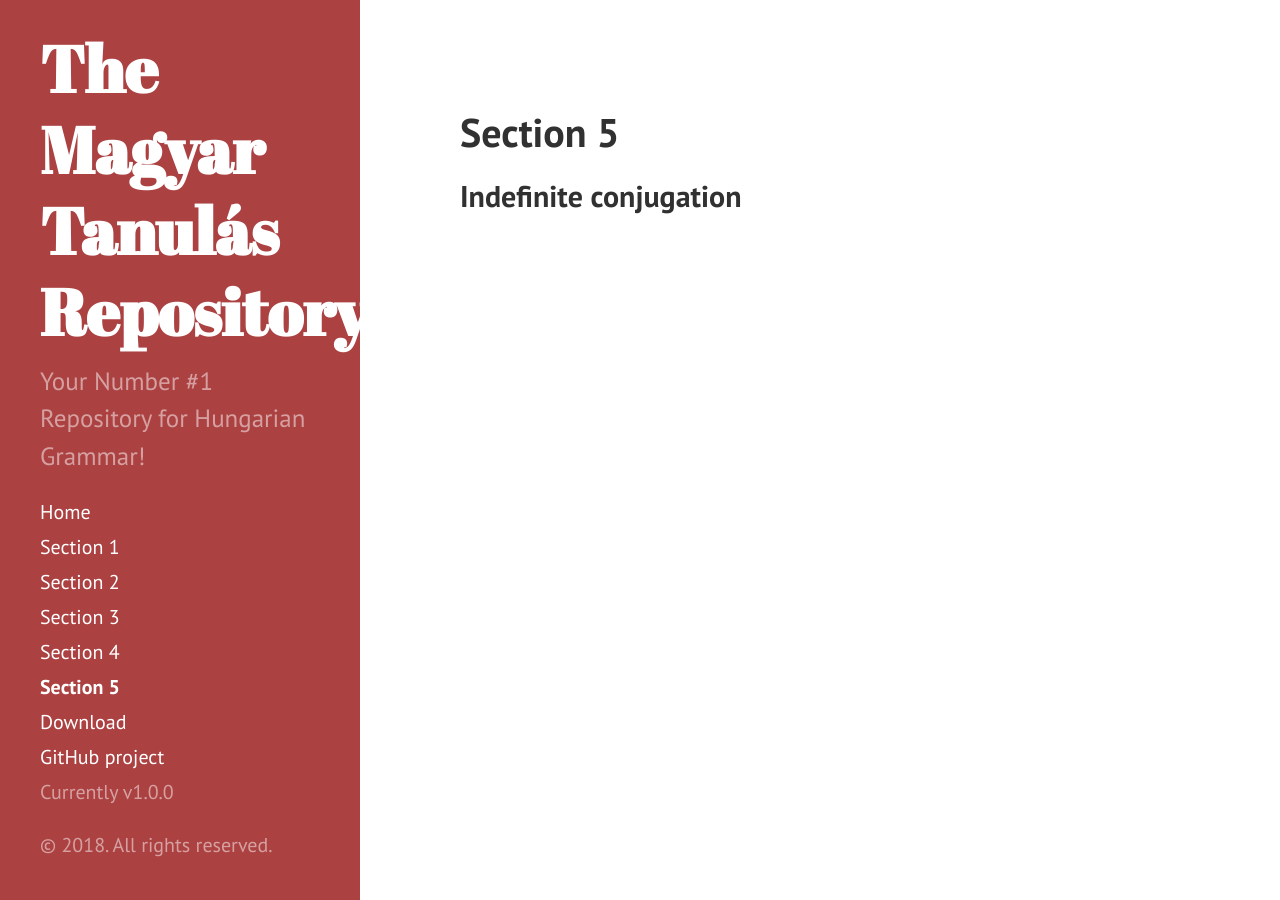
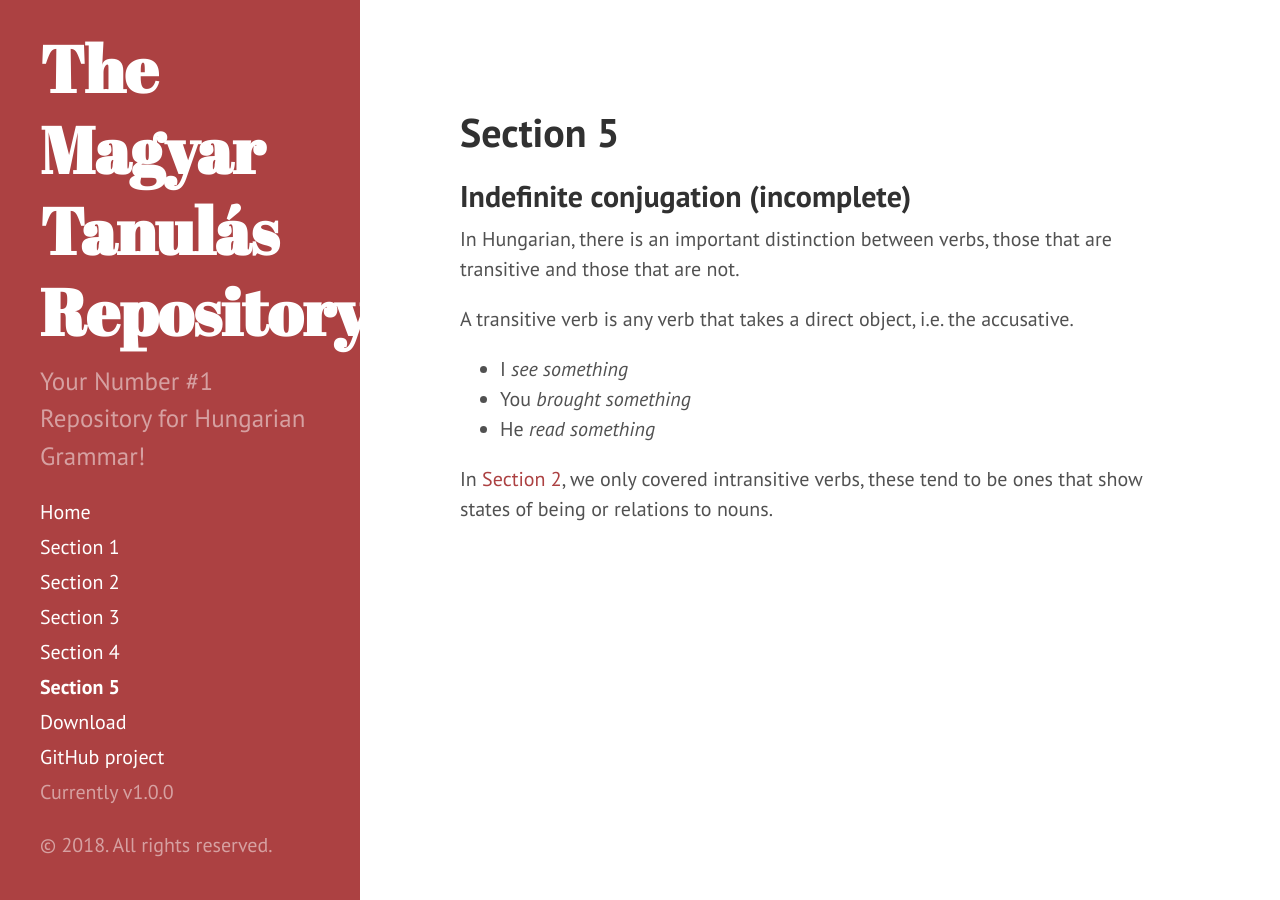
Before and after one commit to Magyartanulas/magyartanulas.github.io, a Jekyll site: the page built from Section5.md, in a window 1280 px wide. Built offline with Jekyll 4.4.1, drawn with Linux system fonts in a browser that asks for light colours; Markdown is read by kramdown in place of the engine named in the settings.

Commit message:
Update Section5.md

```diff
--- a/Section5.md
+++ b/Section5.md
@@ -4,4 +4,14 @@ layout: page
 title: Section 5
 ---
 
-## Indefinite conjugation
+## Indefinite conjugation (incomplete)
+
+In Hungarian, there is an important distinction between verbs, those that are transitive and those that are not.
+
+A transitive verb is any verb that takes a direct object, i.e. the accusative.
+
+* I *see something*
+* You *brought something*
+* He *read something*
+
+In [Section 2](/Section2.md), we only covered intransitive verbs, these tend to be ones that show states of being or relations to nouns.
```
